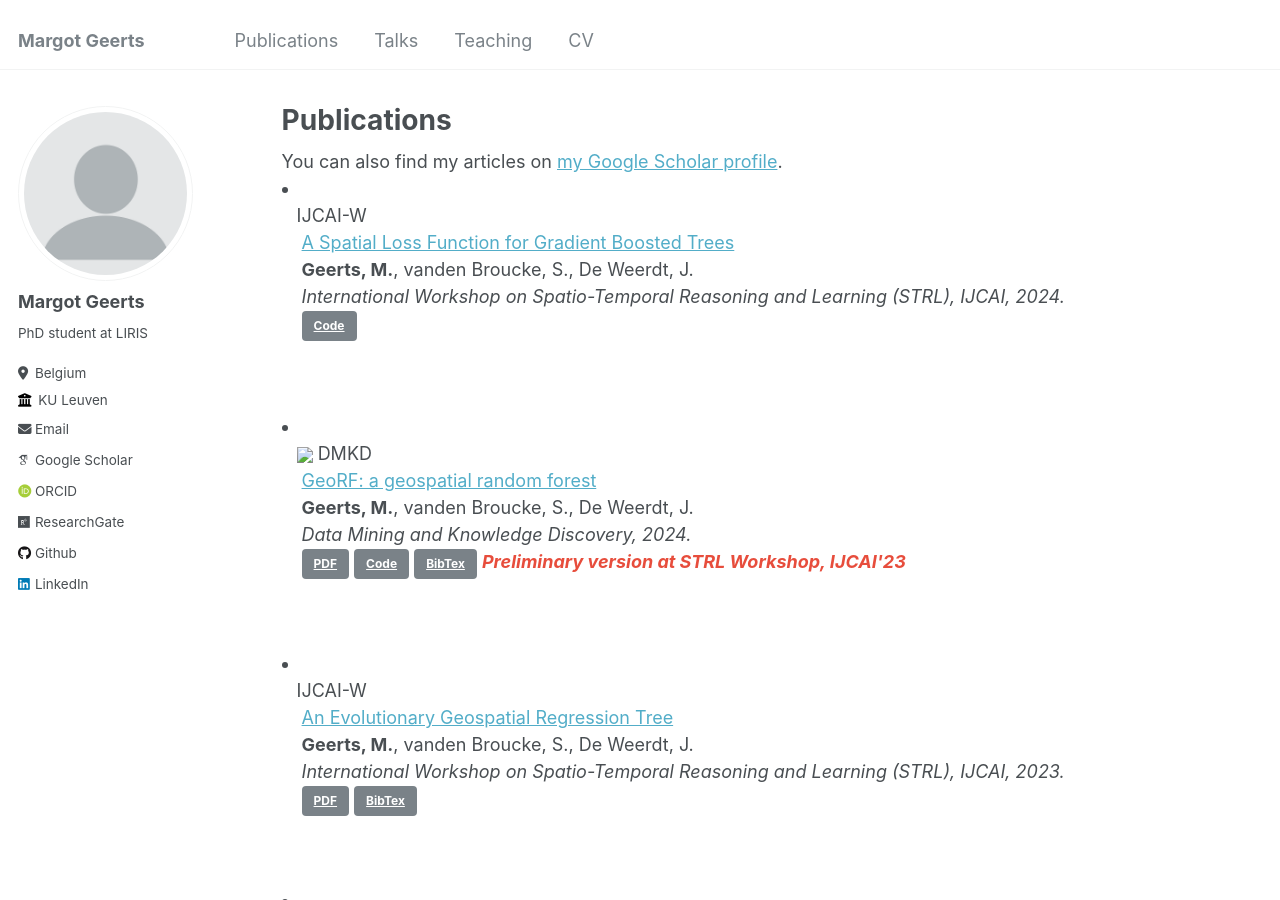
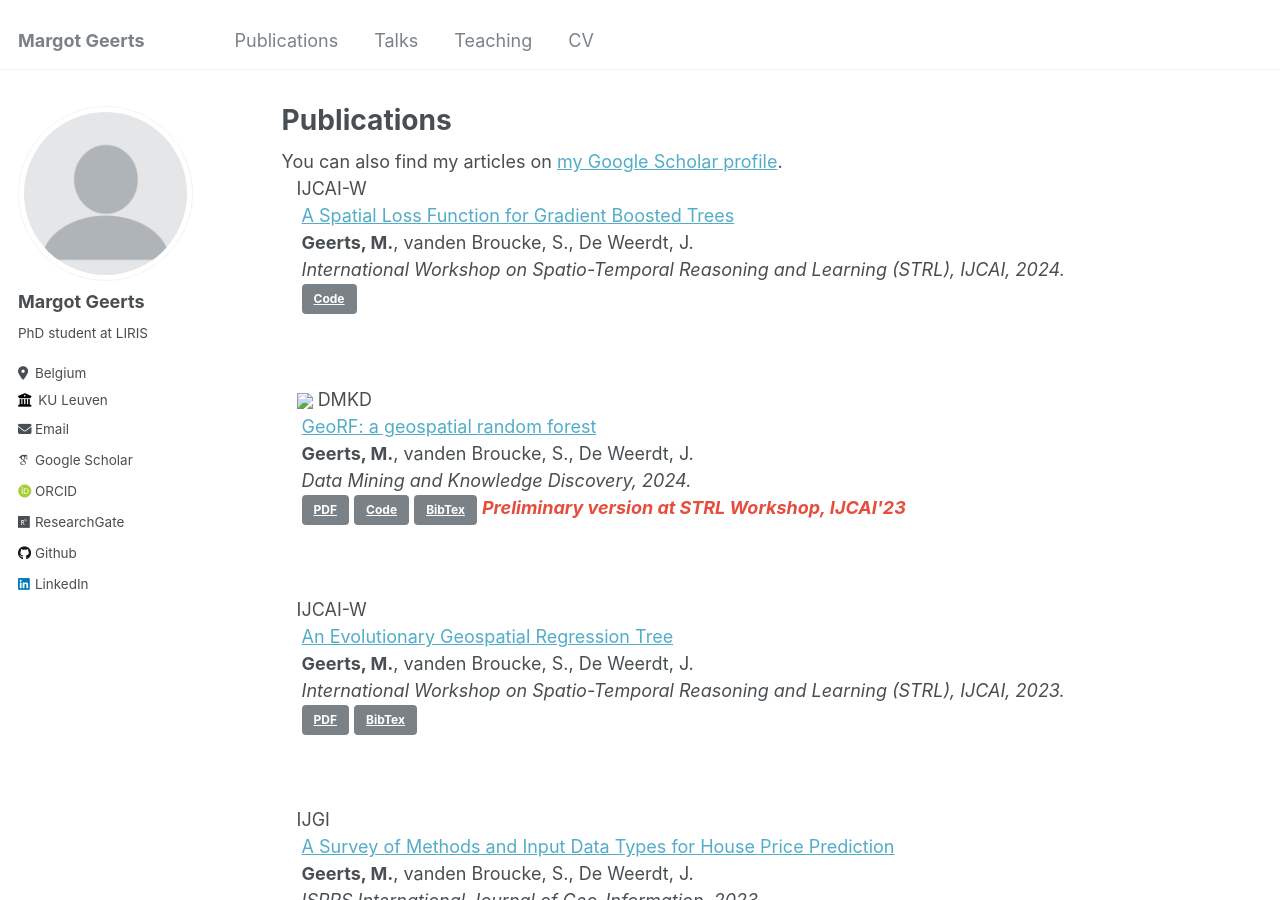
Before and after one commit to margotgeerts/margotgeerts.github.io, a Jekyll site: the page built from _pages/publications.md, in a window 1280 px wide and 900 px high. Built offline with Jekyll 4.4.1, drawn with Linux system fonts in a browser that asks for light colours; some web fonts are replaced.

Commit message:
Update publications.md

```diff
--- a/_pages/publications.md
+++ b/_pages/publications.md
@@ -11,10 +11,10 @@ author_profile: true
 
 {% include base_path %}
 
-
+<div></div>
 
 {% for link in  site.data.publications.main reversed %}
-  <li>
+
 <div class="pub-row">
   <div class="col-sm-3 abbr" style="position: relative;padding-right: 15px;padding-left: 15px;">
     {% if link.image %}
@@ -51,7 +51,7 @@ author_profile: true
     </div>
   </div>
 </div>
-</li>
+
 
 <br>
 
```
